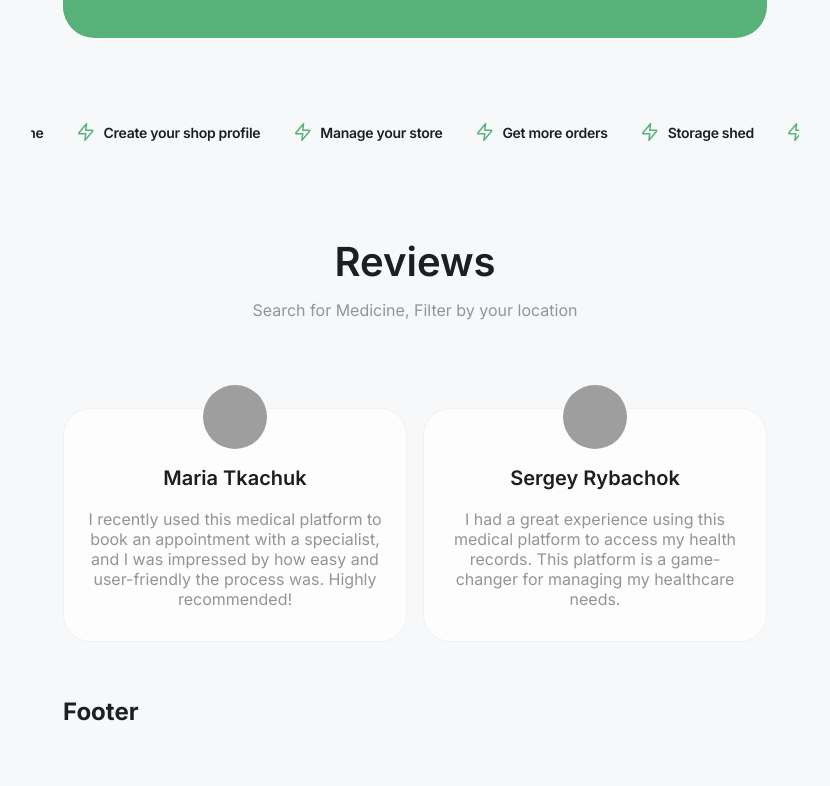
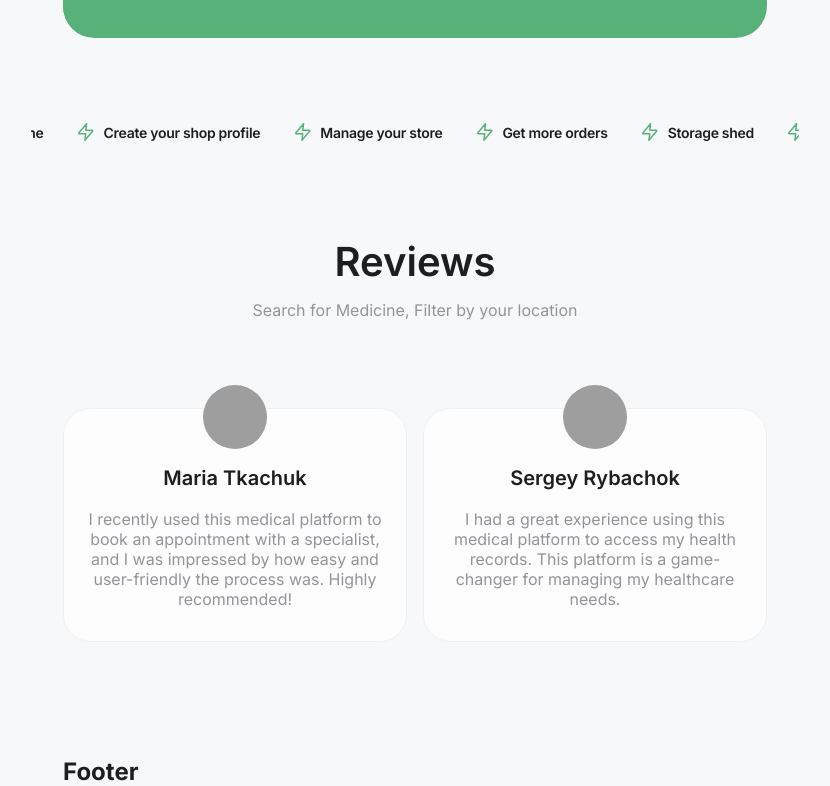
Before and after one commit to Mykhailenko-Oleksandr/e-pharmacy, a Next.js app: page / in a window 1280 px wide. Shown: the part 3412-4198 px from the top of the page, without its empty margins (225-1055 px from the left). Before the commit the page ends 4138 px from the top, so only its background shows below. Built offline with nearby package versions, Linux system fonts and the light colour scheme; grey boxes are pictures that could not be loaded.

Commit message:
upd padding in Reviews section

```diff
--- a/components/Reviews/Reviews.module.css
+++ b/components/Reviews/Reviews.module.css
@@ -1,5 +1,5 @@
 .section {
-  padding: 40px 0;
+  padding: 40px 0 80px;
 }
 
 .title {
@@ -21,7 +21,7 @@
 
 @media only screen and (min-width: 768px) {
   .section {
-    padding: 60px 0;
+    padding: 60px 0 120px;
   }
 
   .title {
```
